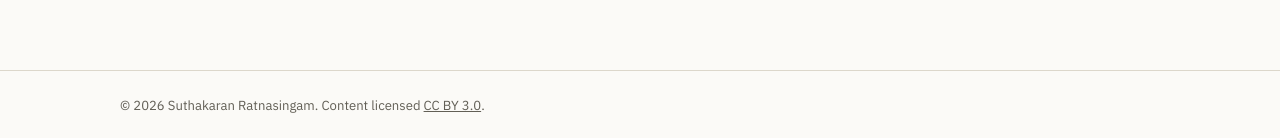
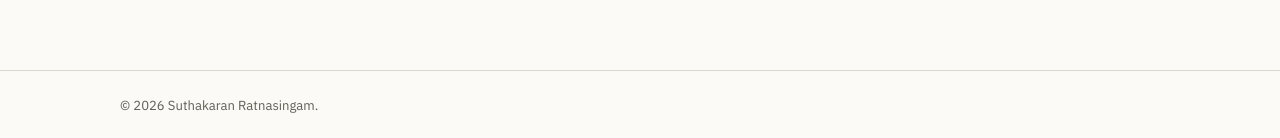
Before and after one commit to suthakaranr/suthakaranr.github.io, a Jekyll site: the page built from index.md, in a window 1280 px wide. Shown: the part 942-1080 px from the top of the page. Built offline with Jekyll 4.4.1, drawn with Linux system fonts in a browser that asks for light colours.

Commit message:
Update footer to remove license information
Removed the CC BY 3.0 license notice from the footer.

```diff
--- a/_layouts/default.html
+++ b/_layouts/default.html
@@ -477,7 +477,7 @@ main { display: block; }
 
   <footer class="site-footer">
     <div class="footer-inner">
-      <p>&copy; {{ site.time | date: "%Y" }} {{ site.author.name }}. Content licensed <a href="https://creativecommons.org/licenses/by/3.0/" target="_blank" rel="noopener noreferrer">CC BY 3.0</a>.</p>
+      <p>&copy; {{ site.time | date: "%Y" }} {{ site.author.name }}. </p>
     </div>
   </footer>
 </body>
```
